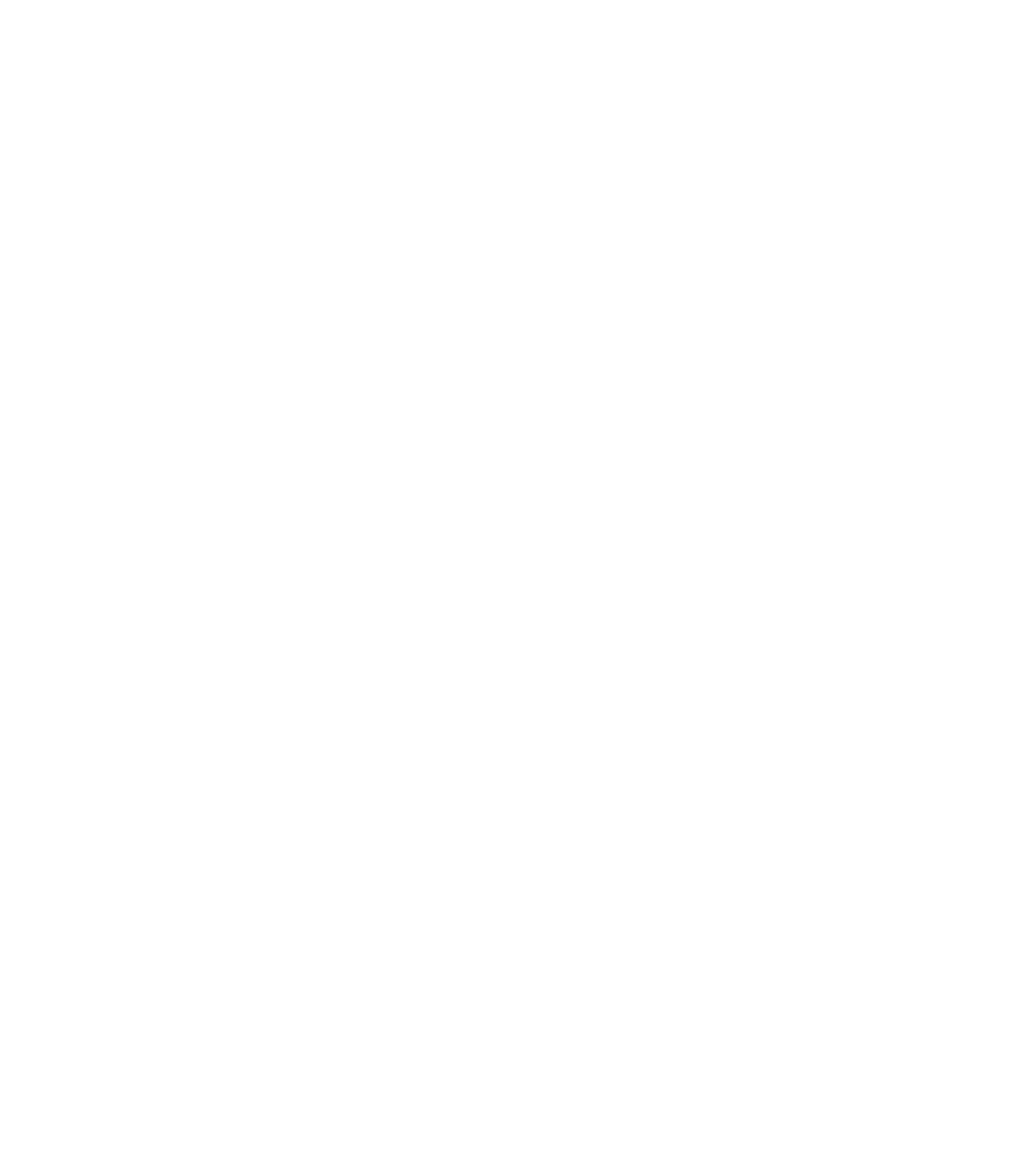
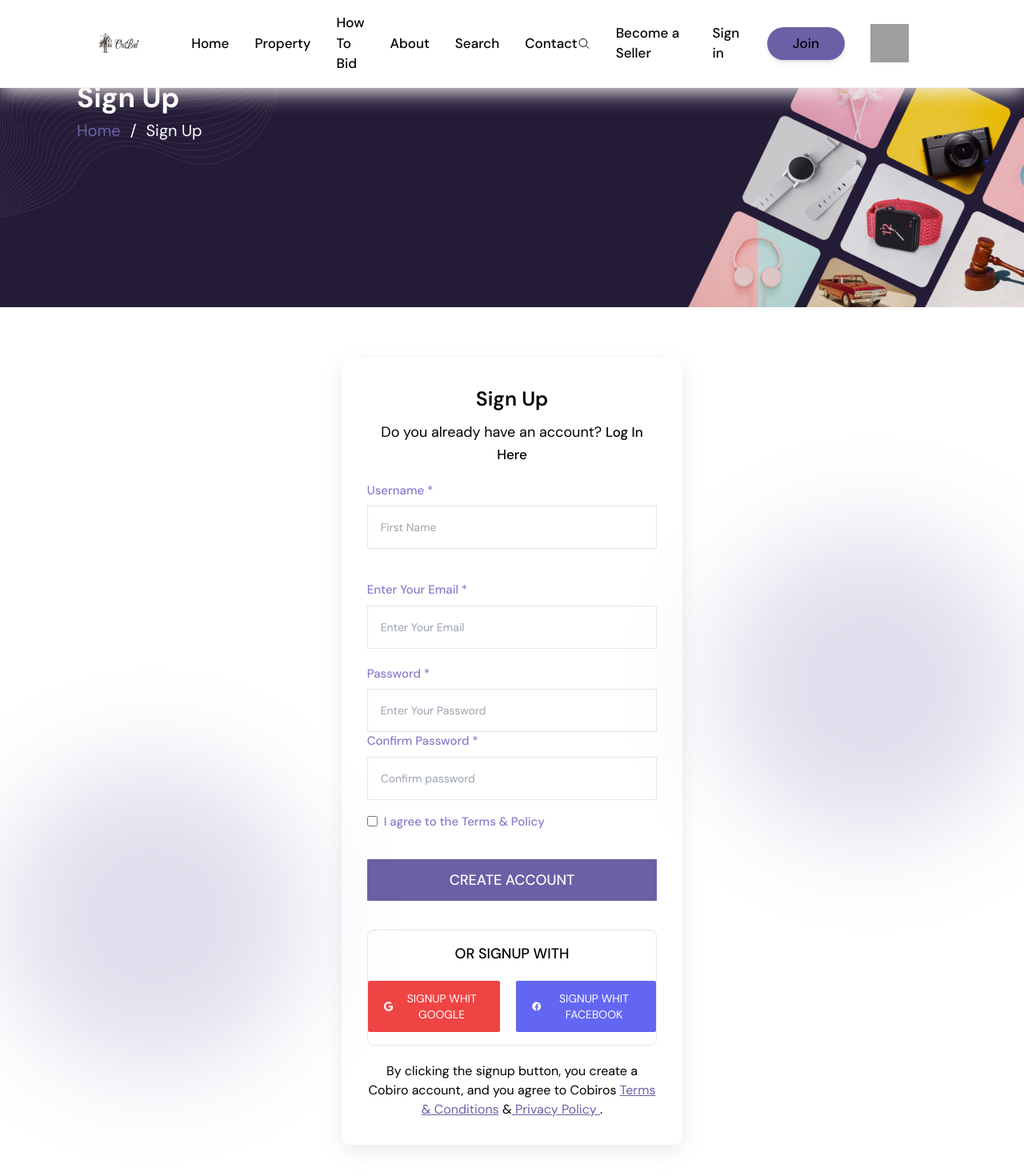
Before and after one commit to VikramGoswami10/Property_Auction_System, a React (Create React App) app in the folder frontend/: page /register in a window 1280 px wide. Before the commit this address had no page. Shown: the top 1470 px of the page at 80% size. Before the commit the page ends 800 px from the top, so only its background shows below. Built offline with nearby package versions, Linux system fonts and the light colour scheme; grey boxes are pictures that could not be loaded.

Commit message:
Feat: Add Register Page

```diff
--- a/frontend/src/App.js
+++ b/frontend/src/App.js
@@ -2,7 +2,7 @@ import './App.css';
 import { BrowserRouter,Route, Routes } from 'react-router-dom'; // Import BrowserRouter to enable routing
 import { Home, Layout } from './Routes/index';
 import { ScrollToTop} from './Routes/index';
-import { Login } from './Screens/auth/Login';
+import { Login ,Register } from './Routes/index';
 function App() {
   return (
     <>
@@ -30,6 +30,16 @@ function App() {
             }
           />
 
+
+          {/* REGISTER PAGE */}
+          <Route
+            path="/register"
+            element={
+              <Layout>
+                <Register />
+              </Layout>
+            }
+          />
         </Routes>
     </BrowserRouter>
     </>
--- a/frontend/src/Routes/index.js
+++ b/frontend/src/Routes/index.js
@@ -1,3 +1,4 @@
+export { Register } from '../Screens/auth/Register';
 export { Login } from '../Screens/auth/Login';
 
 // Common Section
--- /dev/null
+++ b/frontend/src/Screens/auth/Register.js
@@ -0,0 +1,80 @@
+import { FaFacebook, FaGoogle } from "react-icons/fa";
+import { Caption, Container, CustomNavLink, PrimaryButton, Title } from "../../Routes";
+import { commonClassNameOfInput } from "../../Components/Common/Design";
+
+export const Register = () => {
+  return (
+    <>
+      <section className="regsiter pt-16 relative">
+        <div className="bg-green w-96 h-96 rounded-full opacity-20 blur-3xl absolute top-2/3"></div>
+        <div className="bg-[#241C37] pt-8 h-[40vh] relative content">
+          <Container>
+            <div>
+              <Title level={3} className="text-white">
+                Sign Up
+              </Title>
+              <div className="flex items-center gap-3">
+                <Title level={5} className="text-green font-normal text-xl">
+                  Home
+                </Title>
+                <Title level={5} className="text-white font-normal text-xl">
+                  /
+                </Title>
+                <Title level={5} className="text-white font-normal text-xl">
+                  Sign Up
+                </Title>
+              </div>
+            </div>
+          </Container>
+        </div>
+        <form className="bg-white shadow-s3 w-1/3 m-auto my-16 p-8 rounded-xl">
+          <div className="text-center">
+            <Title level={5}>Sign Up</Title>
+            <p className="mt-2 text-lg">
+              Do you already have an account? <CustomNavLink href="/login">Log In Here</CustomNavLink>
+            </p>
+          </div>
+          <div className="py-5">
+            <Caption className="mb-2">Username *</Caption>
+            <input type="text" name="name" className={commonClassNameOfInput} placeholder="First Name" required />
+          </div>
+          <div className="py-5">
+            <Caption className="mb-2">Enter Your Email *</Caption>
+            <input type="email" name="email" className={commonClassNameOfInput} placeholder="Enter Your Email" required />
+          </div>
+          <div>
+            <Caption className="mb-2">Password *</Caption>
+            <input type="password" name="password" className={commonClassNameOfInput} placeholder="Enter Your Password" required />
+          </div>
+          <div>
+            <Caption className="mb-2">Confirm Password *</Caption>
+            <input type="password" name="confirmPassword" className={commonClassNameOfInput} placeholder="Confirm password" />
+          </div>
+          <div className="flex items-center gap-2 py-4">
+            <input type="checkbox" />
+            <Caption>I agree to the Terms & Policy</Caption>
+          </div>
+          <PrimaryButton className="w-full rounded-none my-5">CREATE ACCOUNT</PrimaryButton>
+          <div className="text-center border py-4 rounded-lg mt-4">
+            <Title>OR SIGNUP WITH</Title>
+            <div className="flex items-center justify-center gap-5 mt-5">
+              <button className="flex items-center gap-2 bg-red-500 text-white p-3 px-5 rounded-sm">
+                <FaGoogle />
+                <p className="text-sm">SIGNUP WHIT GOOGLE</p>
+              </button>
+              <button className="flex items-center gap-2 bg-indigo-500 text-white p-3 px-5 rounded-sm">
+                <FaFacebook />
+                <p className="text-sm">SIGNUP WHIT FACEBOOK</p>
+              </button>
+            </div>
+          </div>
+          <p className="text-center mt-5">
+            By clicking the signup button, you create a Cobiro account, and you agree to Cobiros <span className="text-green underline">Terms & Conditions</span> &
+            <span className="text-green underline"> Privacy Policy </span> .
+          </p>
+        </form>
+        <div className="bg-green w-96 h-96 rounded-full opacity-20 blur-3xl absolute bottom-96 right-0"></div>
+      </section>
+    </>
+  );
+};
```
